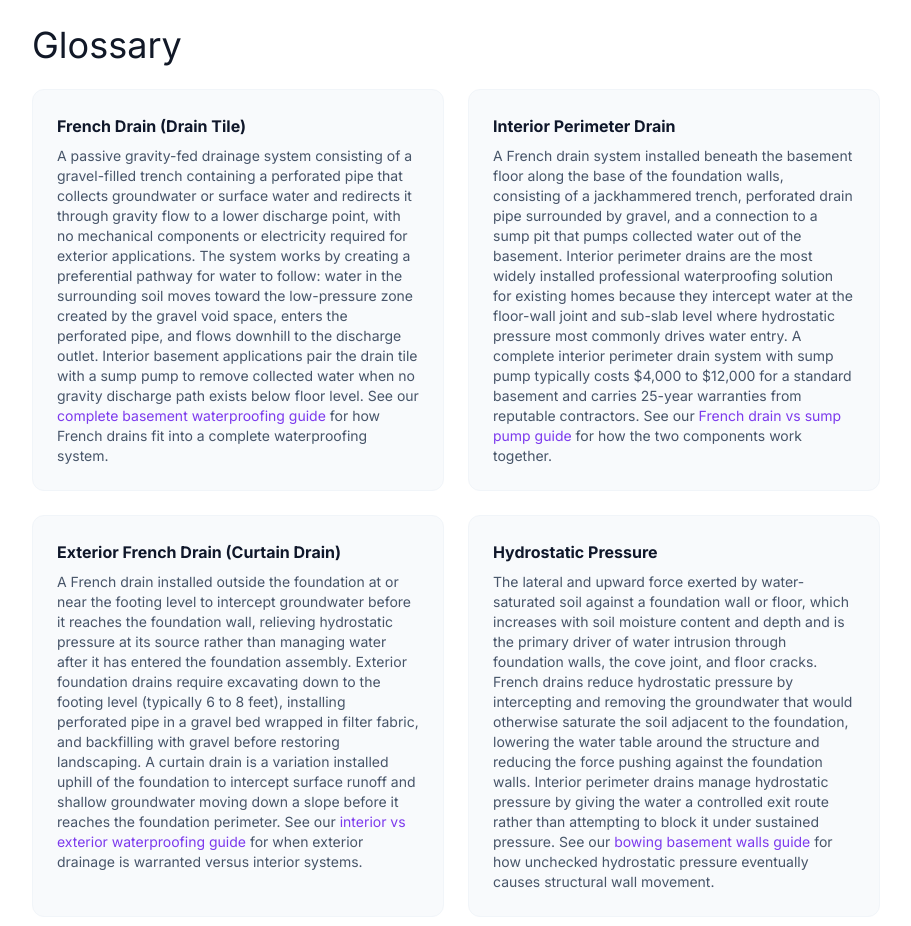
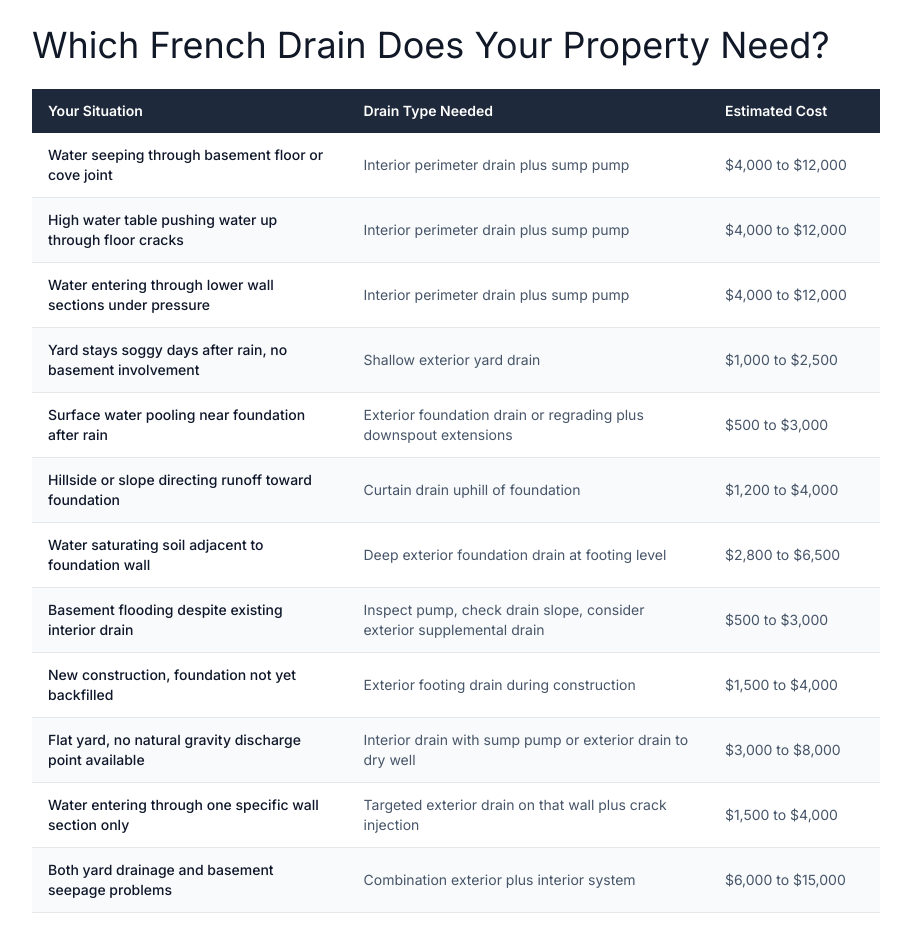
Before and after one commit to thebasementguide2026/basement-guide, a Next.js app: page /articles/french-drain-cost in a window 1280 px wide. Shown: the part 10480-11406 px from the top of the page, without its empty margins (184-1095 px from the left). Built offline with nearby package versions, Linux system fonts and the light colour scheme.

Commit message:
Add decision table above Glossary on french-drain-cost

```diff
--- a/app/articles/french-drain-cost/page.tsx
+++ b/app/articles/french-drain-cost/page.tsx
@@ -482,6 +482,29 @@ export default function FrenchDrainCostPage() {
             </div>
           </div>
 
+          {/* Decision Table */}
+          <h2 className='text-4xl mb-6'>Which French Drain Does Your Property Need?</h2>
+          <div className='overflow-x-auto not-prose mb-12'>
+            <table className='w-full border-collapse text-sm'>
+              <thead><tr className='bg-slate-800 text-white'><th className='px-4 py-3 text-left font-semibold'>Your Situation</th><th className='px-4 py-3 text-left font-semibold'>Drain Type Needed</th><th className='px-4 py-3 text-left font-semibold'>Estimated Cost</th></tr></thead>
+              <tbody className='divide-y divide-gray-200'>
+                <tr className='bg-white'><td className='px-4 py-3 font-medium text-slate-900'>Water seeping through basement floor or cove joint</td><td className='px-4 py-3 text-slate-600'>Interior perimeter drain plus sump pump</td><td className='px-4 py-3 text-slate-600'>$4,000 to $12,000</td></tr>
+                <tr className='bg-gray-50'><td className='px-4 py-3 font-medium text-slate-900'>High water table pushing water up through floor cracks</td><td className='px-4 py-3 text-slate-600'>Interior perimeter drain plus sump pump</td><td className='px-4 py-3 text-slate-600'>$4,000 to $12,000</td></tr>
+                <tr className='bg-white'><td className='px-4 py-3 font-medium text-slate-900'>Water entering through lower wall sections under pressure</td><td className='px-4 py-3 text-slate-600'>Interior perimeter drain plus sump pump</td><td className='px-4 py-3 text-slate-600'>$4,000 to $12,000</td></tr>
+                <tr className='bg-gray-50'><td className='px-4 py-3 font-medium text-slate-900'>Yard stays soggy days after rain, no basement involvement</td><td className='px-4 py-3 text-slate-600'>Shallow exterior yard drain</td><td className='px-4 py-3 text-slate-600'>$1,000 to $2,500</td></tr>
+                <tr className='bg-white'><td className='px-4 py-3 font-medium text-slate-900'>Surface water pooling near foundation after rain</td><td className='px-4 py-3 text-slate-600'>Exterior foundation drain or regrading plus downspout extensions</td><td className='px-4 py-3 text-slate-600'>$500 to $3,000</td></tr>
+                <tr className='bg-gray-50'><td className='px-4 py-3 font-medium text-slate-900'>Hillside or slope directing runoff toward foundation</td><td className='px-4 py-3 text-slate-600'>Curtain drain uphill of foundation</td><td className='px-4 py-3 text-slate-600'>$1,200 to $4,000</td></tr>
+                <tr className='bg-white'><td className='px-4 py-3 font-medium text-slate-900'>Water saturating soil adjacent to foundation wall</td><td className='px-4 py-3 text-slate-600'>Deep exterior foundation drain at footing level</td><td className='px-4 py-3 text-slate-600'>$2,800 to $6,500</td></tr>
+                <tr className='bg-gray-50'><td className='px-4 py-3 font-medium text-slate-900'>Basement flooding despite existing interior drain</td><td className='px-4 py-3 text-slate-600'>Inspect pump, check drain slope, consider exterior supplemental drain</td><td className='px-4 py-3 text-slate-600'>$500 to $3,000</td></tr>
+                <tr className='bg-white'><td className='px-4 py-3 font-medium text-slate-900'>New construction, foundation not yet backfilled</td><td className='px-4 py-3 text-slate-600'>Exterior footing drain during construction</td><td className='px-4 py-3 text-slate-600'>$1,500 to $4,000</td></tr>
+                <tr className='bg-gray-50'><td className='px-4 py-3 font-medium text-slate-900'>Flat yard, no natural gravity discharge point available</td><td className='px-4 py-3 text-slate-600'>Interior drain with sump pump or exterior drain to dry well</td><td className='px-4 py-3 text-slate-600'>$3,000 to $8,000</td></tr>
+                <tr className='bg-white'><td className='px-4 py-3 font-medium text-slate-900'>Water entering through one specific wall section only</td><td className='px-4 py-3 text-slate-600'>Targeted exterior drain on that wall plus crack injection</td><td className='px-4 py-3 text-slate-600'>$1,500 to $4,000</td></tr>
+                <tr className='bg-gray-50'><td className='px-4 py-3 font-medium text-slate-900'>Both yard drainage and basement seepage problems</td><td className='px-4 py-3 text-slate-600'>Combination exterior plus interior system</td><td className='px-4 py-3 text-slate-600'>$6,000 to $15,000</td></tr>
+                <tr className='bg-white'><td className='px-4 py-3 font-medium text-slate-900'>DIY budget under $1,500, exterior problem only</td><td className='px-4 py-3 text-slate-600'>DIY shallow yard drain</td><td className='px-4 py-3 text-slate-600'>$500 to $1,500 in materials</td></tr>
+              </tbody>
+            </table>
+          </div>
+
           {/* Glossary */}
           <h2 className='text-4xl mb-6'>Glossary</h2>
           <div className='grid grid-cols-1 md:grid-cols-2 gap-6 mb-12 not-prose'>
```
